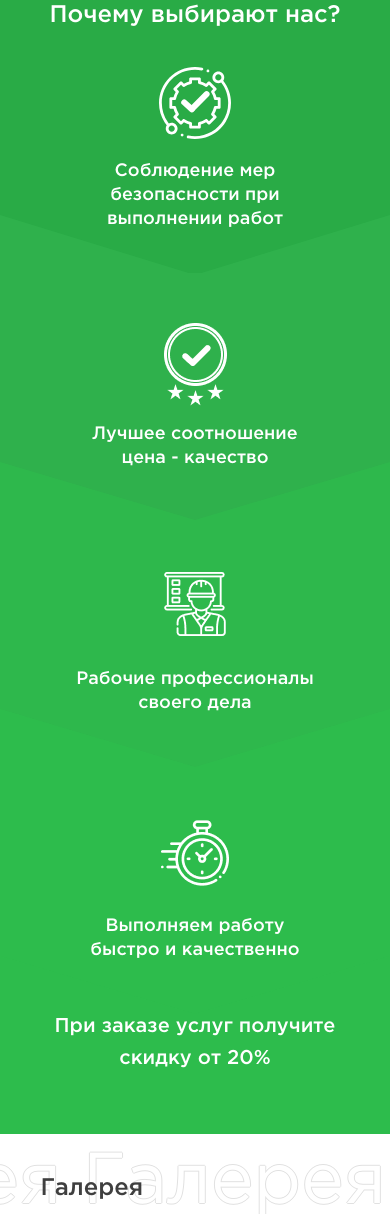
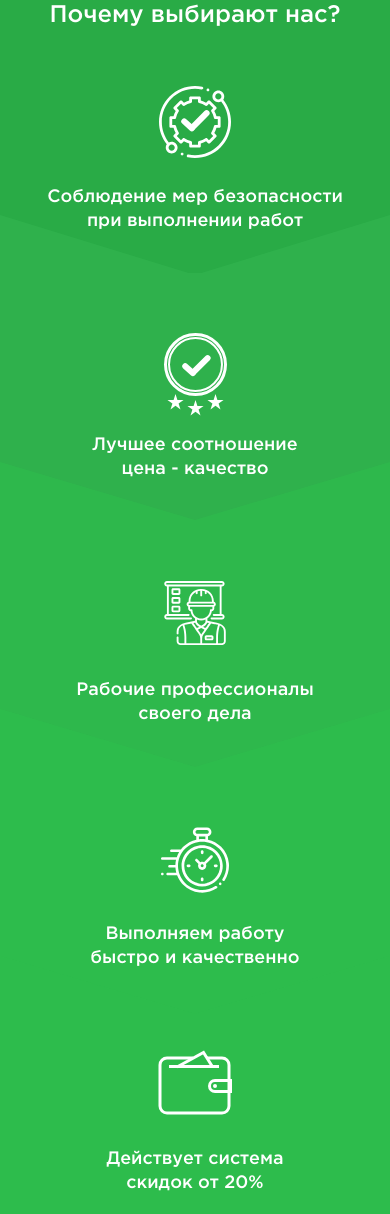
Before and after one commit to r616on/Spil_service, a website built with webpack: page src/index.html in a window 390 px wide. Shown: the part 1912-3126 px from the top of the page. Built offline with nearby package versions, Linux system fonts and the light colour scheme.

Commit message:
done_1_7

```diff
--- a/src/index.html
+++ b/src/index.html
@@ -197,20 +197,27 @@
       </section>
 
 
-      <section id="choose-us" class="choose-us container-full">
+     <section id="choose-us" class="choose-us container-full">
         <div class="choose-us__background">
           <div class="choose-us__background__left"></div>
           <div class="choose-us__background__right"></div>
         </div>
-
         <div class="container choose-us__row">
           <div class="choose-us__title title">Почему выбирают нас?</div>
-          <span class="choose-us__bottom container">
-        При заказе услуг получите скидку от 20% </span>
-
-          <div class="choose-us__item technical">
-            <span class="choose-us__item__arrow"></span>
-            <div class="choose-us__item__row">
+          <div class="choose-us__absolut-row">
+             <div class="choose-us__item__absolut discount">
+              <div class="choose-us__item__img">
+                <img
+                  class="choose-us__item__icon"
+                  src="./img/icon/choose-us/discount.svg"
+                  alt="Иконка скидки"
+                />
+              </div>
+              <div class="choose-us__item__text">
+                Действует система скидок от 20%
+              </div>
+            </div>
+            <div class="choose-us__item__absolut technical">
               <div class="choose-us__item__img">
                 <img
                   class="choose-us__item__icon"
@@ -219,18 +226,14 @@
                 />
               </div>
               <div class="choose-us__item__text">
-               Соблюдение мер безопасности при выполнении работ
+                Соблюдение мер безопасности при выполнении работ
               </div>
             </div>
-          </div>
-
-          <div class="choose-us__item quality">
-            <span class="choose-us__item__arrow"></span>
-            <div class="choose-us__item__row">
+            <div class="choose-us__item__absolut quatily">
               <div class="choose-us__item__img">
                 <img
                   class="choose-us__item__icon"
-                  src="./img/icon/choose-us/quality.png"
+                  src="./img/icon/choose-us/quality.svg"
                   alt="Иконка качества"
                 />
               </div>
@@ -238,15 +241,11 @@
                 Лучшее соотношение цена - качество
               </div>
             </div>
-          </div>
-
-          <div class="choose-us__item professionals">
-            <span class="choose-us__item__arrow"></span>
-            <div class="choose-us__item__row">
+            <div class="choose-us__item__absolut professionals">
               <div class="choose-us__item__img">
                 <img
                   class="choose-us__item__icon"
-                  src="./img/icon/choose-us/professionals.png"
+                  src="./img/icon/choose-us/professionals.svg"
                   alt="Иконка качества"
                 />
               </div>
@@ -254,15 +253,11 @@
                 Рабочие профессионалы своего дела
               </div>
             </div>
-          </div>
-
-          <div class="choose-us__item clock">
-            <span class="choose-us__item__arrow"></span>
-            <div class="choose-us__item__row">
+            <div class="choose-us__item__absolut clock">
               <div class="choose-us__item__img">
                 <img
                   class="choose-us__item__icon"
-                  src="./img/icon/choose-us/clock.png"
+                  src="./img/icon/choose-us/clock.svg"
                   alt="Иконка качества"
                 />
               </div>
@@ -271,8 +266,21 @@
               </div>
             </div>
           </div>
+          <div class="choose-us__item technical">
+            <span class="choose-us__item__arrow"></span>
+          </div>
+          <div class="choose-us__item quality">
+            <span class="choose-us__item__arrow"></span>
+          </div>
+          <div class="choose-us__item professionals">
+            <span class="choose-us__item__arrow"></span>
+          </div>
+          <div class="choose-us__item clock">
+            <span class="choose-us__item__arrow"></span>
+          </div>
         </div>
       </section>
+
       <section id="gallery" class="gallery fancybox-me">
         <div class="container">
           <div class="gallery__title title">Галерея</div>
--- a/src/scss/choose-us.scss
+++ b/src/scss/choose-us.scss
@@ -49,7 +49,7 @@
   justify-content: center;
   width: 326px;
   padding-right: 68px;
-  min-height: 418px;
+  min-height: 372px;
   position: relative;
   background-color: #2fb14c;
   z-index: 1;
@@ -63,7 +63,7 @@
   background-color: #29ab46;
   z-index: 1;
 }
-$he: 209px;
+$he: 186px;
 
 .choose-us__item__arrow::before {
   content: "";
@@ -78,6 +78,46 @@ $he: 209px;
   border-right: none;
   z-index: 3;
   background-color: #2fb14c;
+}
+.choose-us__absolut-row {
+  position: absolute;
+  width: 118%;
+  height: 100%;
+  left: -9%;
+  display: flex;
+  justify-content: space-between;
+  z-index: 5;
+  padding-top: 132px;
+}
+.choose-us__item__absolut {
+  &.technical {
+    .choose-us__item__text {
+      max-width: 308px;
+    }
+  }
+  &.quatily {
+    .choose-us__item__text {
+      margin-top: 15px;
+      max-width: 242px;
+    }
+  }
+  &.discount {
+    .choose-us__item__text {
+      margin-top: 32px;
+      max-width: 242px;
+    }
+  }
+  &.professionals {
+    .choose-us__item__text {
+      margin-top: 32px;
+      max-width: 282px;
+    }
+  }
+  &.clock {
+    .choose-us__item__text {
+      max-width: 242px;
+    }
+  }
 }
 .choose-us__item__row {
   position: relative;
@@ -107,23 +147,11 @@ $he: 209px;
   width: 100%;
 }
 .technical {
-  padding-right: 0;
-  background-color: #2fb14c;
   .choose-us__item__arrow {
     background-color: #29ab46;
   }
-  .choose-us__item__img {
-    position: relative;
-    left: -30px;
-  }
-  .choose-us__item__text {
-    position: relative;
-    max-width: 307px;
-    left: -30px;
-  }
 }
 .quality {
-  background-color: #2fb14c;
   .choose-us__item__arrow {
     background-color: #2fb14c;
   }
@@ -140,7 +168,6 @@ $he: 209px;
   .choose-us__item__text {
     margin-top: 31px;
   }
-  background-color: #2eb84c;
   .choose-us__item__arrow {
     background-color: #2eb84c;
   }
@@ -151,7 +178,6 @@ $he: 209px;
   }
 }
 .clock {
-  background-color: #2dbc4c;
   .choose-us__item__arrow {
     background-color: #2dbc4c;
   }
@@ -162,20 +188,12 @@ $he: 209px;
   }
 }
 
-.choose-us__bottom {
-  font-family: "Gotham Pro";
-  font-style: normal;
-  font-weight: normal;
-  font-size: 32px;
-  line-height: 34px;
-  color: #ffffff;
-  margin-top: 20px;
-  display: block;
-  position: absolute;
-  bottom: 41px;
-  left: 0;
-  z-index: 4;
-  text-align: center;
+@media (max-width: 1500px) {
+  .choose-us__absolut-row {
+    width: 100%;
+    height: 100%;
+    left: 0;
+  }
 }
 
 @media (max-width: 1360px) {
@@ -185,15 +203,7 @@ $he: 209px;
     width: 100%;
     max-width: 100%;
   }
-  .choose-us__bottom {
-    bottom: 60px;
-    text-align: center;
-    max-width: auto;
-    width: 100%;
-    line-height: 1.5;
-    left: 0;
-    text-align: center;
-  }
+
   .choose-us__title {
     top: 25px;
     z-index: 4;
@@ -206,11 +216,12 @@ $he: 209px;
   .choose-us__row {
     display: flex;
     max-width: 100%;
+    // height: 1270px;
     align-items: center;
     flex-direction: column;
     padding: 0;
     padding-top: 48px;
-    padding-bottom: 120px;
+    padding-bottom: 270px;
     background: rgb(41, 171, 70);
     background: linear-gradient(
       180deg,
@@ -221,17 +232,52 @@ $he: 209px;
     flex-wrap: nowrap;
     justify-content: none;
   }
+  .choose-us__absolut-row {
+    height: calc(100% - 48px);
+    padding-top: 60px;
+    padding-bottom: 112px;
 
-  .technical {
-    .choose-us__item__img {
-      left: 0;
+    flex-direction: column;
+    align-items: center;
+  }
+  .choose-us__item__absolut {
+    &.technical {
+      order: 1;
+      margin-top: 30px;
+      .choose-us__item__text {
+        max-width: 308px;
+      }
     }
-    .choose-us__item__text {
-      min-width: 307px;
-      left: -37px;
+    &.quatily {
+      order: 2;
+      margin-top: 100px;
+      .choose-us__item__text {
+        max-width: 242px;
+      }
+    }
+
+    &.professionals {
+      order: 3;
+      margin-top: 140px;
+      .choose-us__item__text {
+        max-width: 282px;
+      }
+    }
+    &.clock {
+      order: 4;
+      margin-top: 140px;
+      .choose-us__item__text {
+        max-width: 242px;
+      }
+    }
+    &.discount {
+      order: 5;
+      margin-top: 40px;
+      .choose-us__item__text {
+        max-width: 242px;
+      }
     }
   }
-
   .choose-us__item {
     width: 100%;
     max-height: 326px;
@@ -379,7 +425,24 @@ $he: 209px;
     bottom: 60px;
   }
   .choose-us__row {
-    padding-bottom: 100px;
+  }
+  .choose-us__item__absolut {
+    &.technical {
+      margin-top: 20px;
+    }
+    &.quatily {
+      margin-top: 110px;
+    }
+
+    &.professionals {
+      margin-top: 110px;
+    }
+    &.clock {
+      margin-top: 110px;
+    }
+    &.discount {
+      margin-top: 90px;
+    }
   }
 }
 
@@ -415,18 +478,29 @@ $he: 209px;
     align-items: center;
     flex-direction: column;
     padding: 0;
-    padding-bottom: 120px;
+    padding-bottom: 290px;
     padding-top: 48px;
     background-color: #29ab46;
     margin-top: 41px;
     flex-wrap: nowrap;
     justify-content: none;
   }
-  .technical {
-    .choose-us__item__text {
-      min-width: auto;
-      left: 0;
-      margin-top: 20px;
+  .choose-us__item__absolut {
+    &.technical {
+      margin-top: 0px;
+    }
+    &.quatily {
+      margin-top: 100px;
+    }
+
+    &.professionals {
+      margin-top: 100px;
+    }
+    &.clock {
+      margin-top: 100px;
+    }
+    &.discount {
+      margin-top: 80px;
     }
   }
 
@@ -459,12 +533,6 @@ $he: 209px;
   }
 }
 @media (max-width: 345px) {
-  .choose-us__bottom {
-    bottom: 35px;
-  }
-  .choose-us__row {
-    padding-bottom: 100px;
-  }
 }
 // .technical {
 //   padding-right: 0px;
```
Also changed, not shown: src/img/icon/choose-us/clock.png (deleted), src/img/icon/choose-us/clock.svg (added), src/img/icon/choose-us/discount.svg (added), src/img/icon/choose-us/professionals.png (deleted), src/img/icon/choose-us/professionals.svg (added), src/img/icon/choose-us/quality.png (deleted), src/img/icon/choose-us/quality.svg (added), src/img/icon/choose-us/technical.png (deleted).
